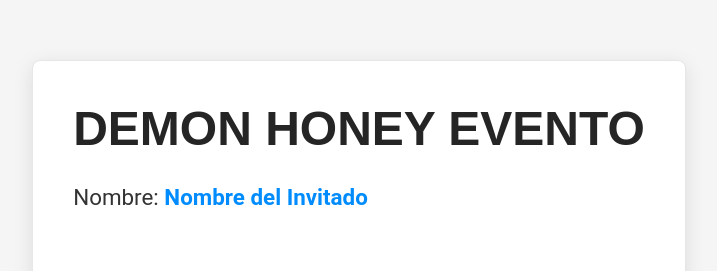
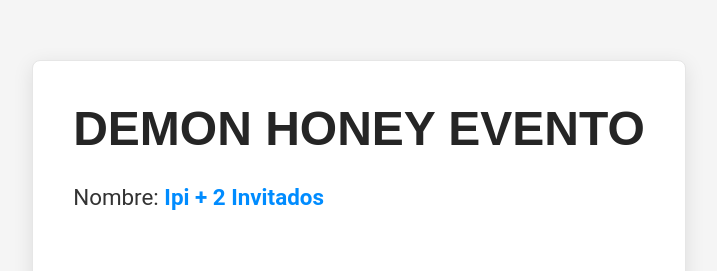
Before and after one commit to kenzoquento/QR-Demon-Honey-Ipi.github.io, a plain HTML site: page index.html in a window 1280 px wide. Shown: the part 134-405 px from the top of the page, without its empty margins (281-998 px from the left). Drawn offline with Linux system fonts and the light colour scheme.

Commit message:
Update index.html

```diff
--- a/index.html
+++ b/index.html
@@ -101,7 +101,7 @@
 		<h1>Demon Honey Evento</h1>
 		<p>
 			<!-- Reemplaza la URL del archivo de Google Sheets con la URL real de tu archivo -->
-			Nombre: <strong><a href="https://docs.google.com/spreadsheets/d/1RM4vAkt48pV_iFcX-iiXbKVzwCXwkZnnAU88FZRr3N8/edit?usp=sharing">Nombre del Invitado</a></strong>
+			Nombre: <strong><a href="https://docs.google.com/spreadsheets/d/1RM4vAkt48pV_iFcX-iiXbKVzwCXwkZnnAU88FZRr3N8/edit?usp=sharing">Ipi + 2 Invitados</a></strong>
 		</p>
 		<div class="aprobado">Aprobado</div>
 		<div class="location">Palermo, Buenos Aires</div>
```
